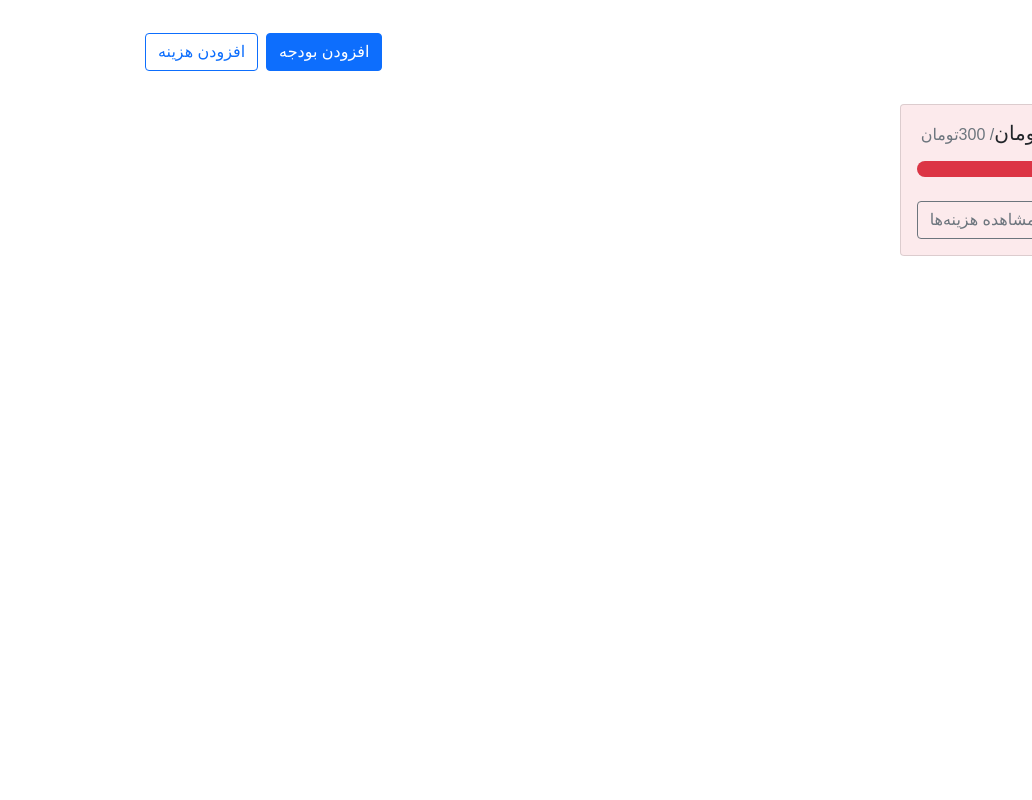
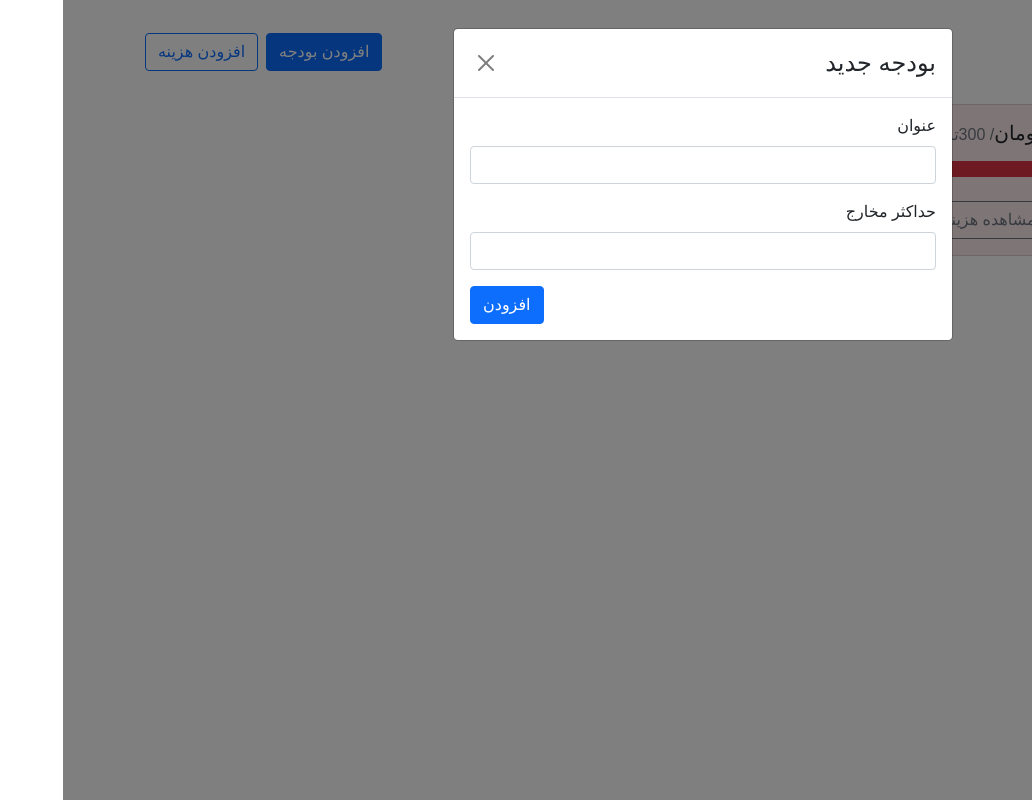
Before and after one commit to hadismtb/react-budget-app, a React (Create React App) app: page / in a window 1280 px wide. Shown: the whole page, without its empty margins (248-1280 px from the left). Built offline with nearby package versions, Linux system fonts and the light colour scheme.

Commit message:
import add budget modal to our app

```diff
--- a/src/App.js
+++ b/src/App.js
@@ -6,6 +6,7 @@ import Cards from "./components/Cards";
 
 //CONTEXT
 import { BudgetsProvider} from "./context/BudgetContext";
+import AddBudgetModal from "./components/AddBudgetModal";
 
 function App() {
   return (
@@ -14,6 +15,7 @@ function App() {
            <Header/>
            <Cards/>
        </Container>
+       <AddBudgetModal show={true}/>
    </BudgetsProvider>
   );
 }
```
